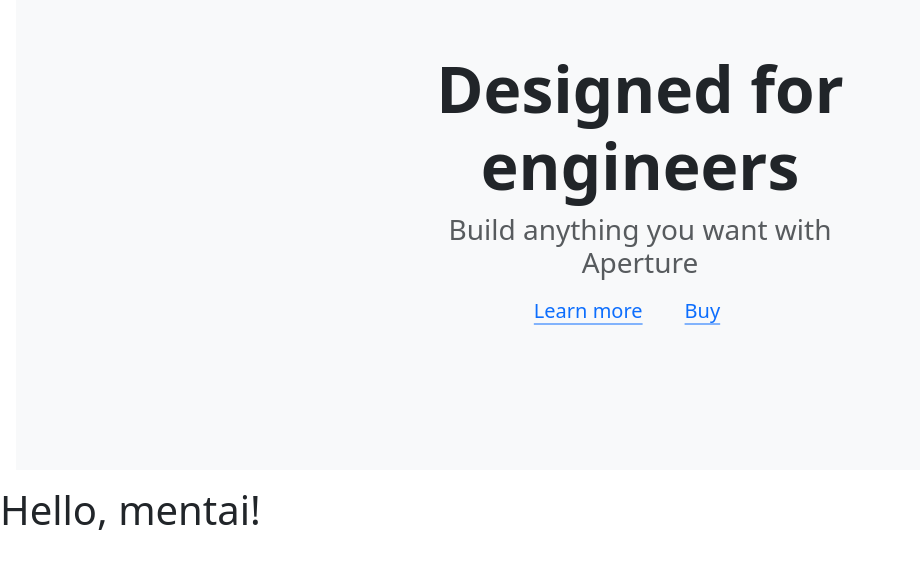
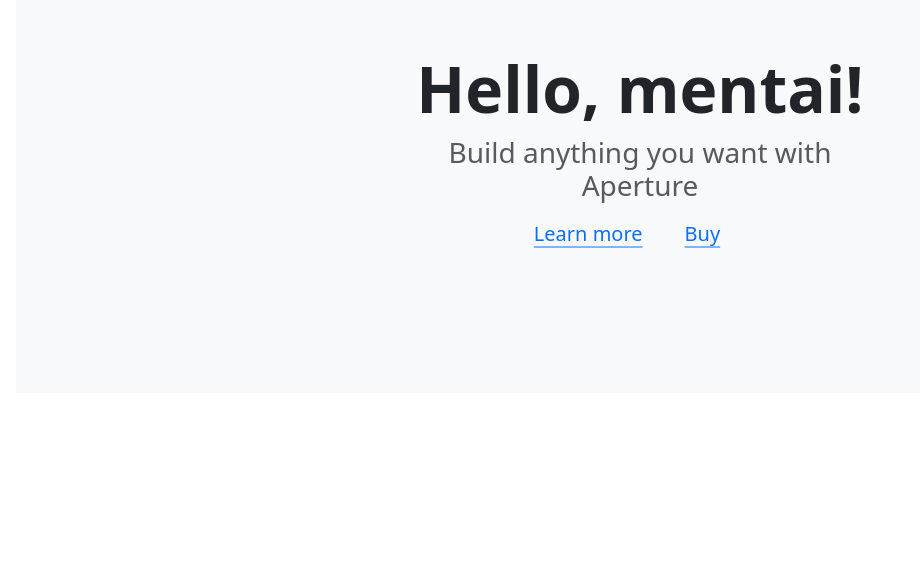
Before and after one commit to d52425/p, a plain HTML site: page docs/index.html in a window 1280 px wide. Shown: the part 109-678 px from the top of the page, without its empty margins (0-920 px from the left). Drawn offline with nearby package versions, Linux system fonts and the light colour scheme.

Commit message:
Update index.html

```diff
--- a/docs/index.html
+++ b/docs/index.html
@@ -3,13 +3,13 @@
   <head>
     <meta charset="utf-8">
     <meta name="viewport" content="width=device-width, initial-scale=1">
-    <title>Bootstrap demo</title>
+    <title>Hello, mentai!</title>
     <link href="https://cdn.jsdelivr.net/npm/bootstrap@5.3.3/dist/css/bootstrap.min.css" rel="stylesheet" integrity="sha384-QWTKZyjpPEjISv5WaRU9OFeRpok6YctnYmDr5pNlyT2bRjXh0JMhjY6hW+ALEwIH" crossorigin="anonymous">
   </head>
   <body>
     <div class="position-relative overflow-hidden p-3 p-md-5 m-md-3 text-center bg-body-tertiary">
       <div class="col-md-6 p-lg-5 mx-auto my-5">
-        <h1 class="display-3 fw-bold">Designed for engineers</h1>
+        <h1 class="display-3 fw-bold">Hello, mentai!</h1>
         <h3 class="fw-normal text-muted mb-3">Build anything you want with Aperture</h3>
         <div class="d-flex gap-3 justify-content-center lead fw-normal">
           <a class="icon-link" href="#">
@@ -25,7 +25,6 @@
       <div class="product-device shadow-sm d-none d-md-block"></div>
       <div class="product-device product-device-2 shadow-sm d-none d-md-block"></div>
     </div>
-    <h1>Hello, mentai!</h1>
     <script src="https://cdn.jsdelivr.net/npm/bootstrap@5.3.3/dist/js/bootstrap.bundle.min.js" integrity="sha384-YvpcrYf0tY3lHB60NNkmXc5s9fDVZLESaAA55NDzOxhy9GkcIdslK1eN7N6jIeHz" crossorigin="anonymous"></script>
   </body>
 </html>
```
